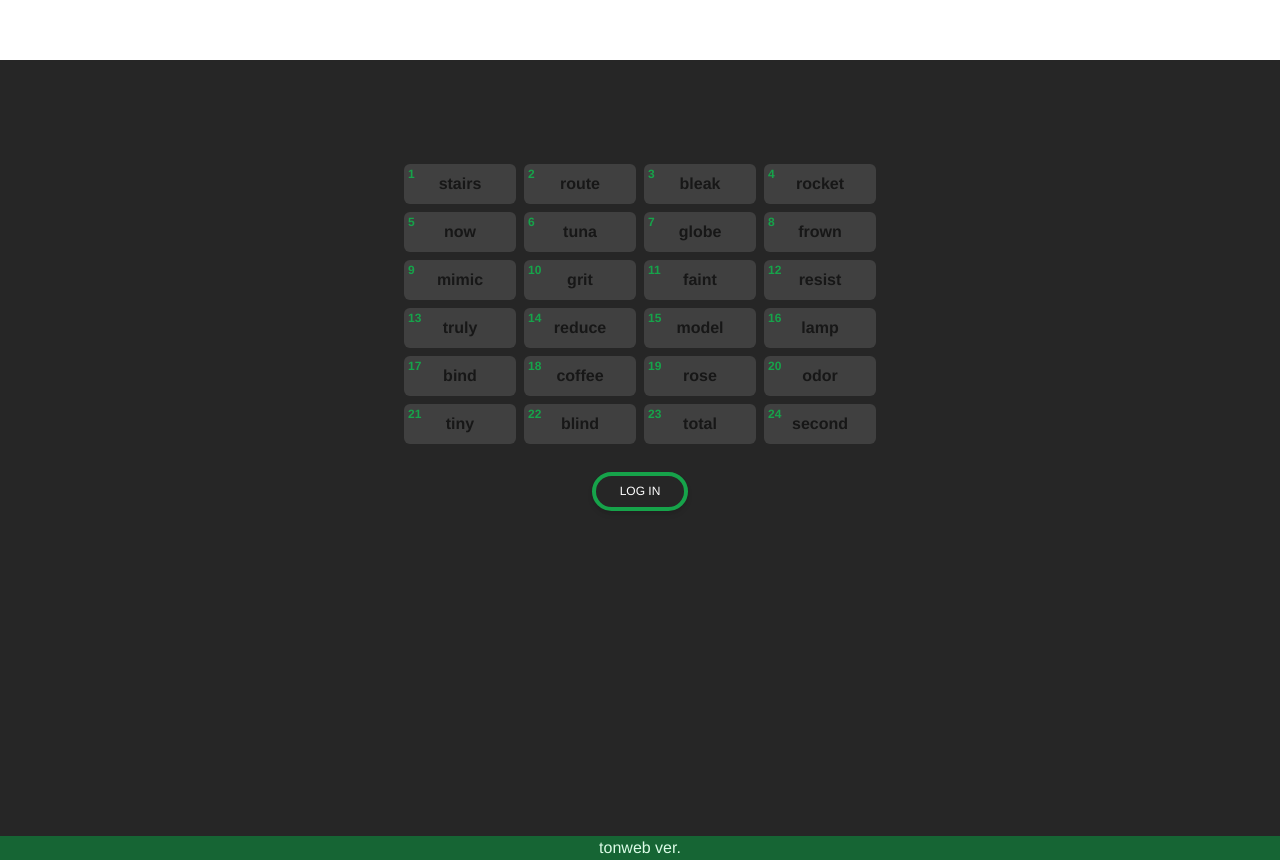
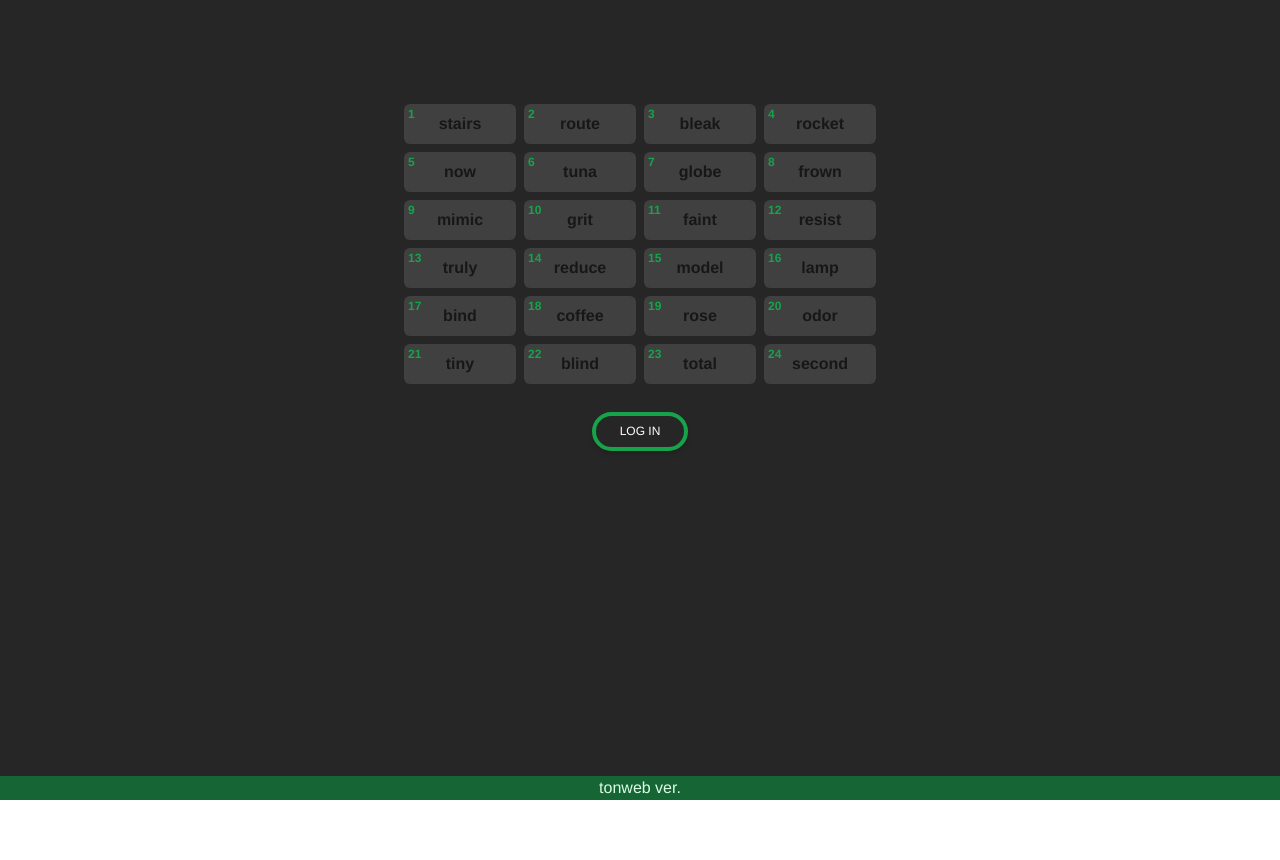
Before and after one commit to pivasikpivtsakov/ton-charity-casino, a Vue app: page / in a window 1280 px wide. After the commit the page ends 800 px from the top, so only its background shows below. Built offline with nearby package versions, Linux system fonts and the light colour scheme; what tonweb would draw is missing.

Commit message:
rm shit css

```diff
--- a/src/App.vue
+++ b/src/App.vue
@@ -38,8 +38,5 @@ export default {
   font-family: Avenir, Helvetica, Arial, sans-serif;
   -webkit-font-smoothing: antialiased;
   -moz-osx-font-smoothing: grayscale;
-  text-align: center;
-  color: #2c3e50;
-  margin-top: 60px;
 }
 </style>
```
